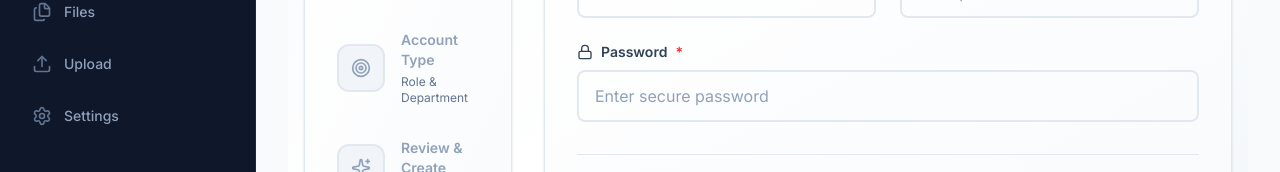
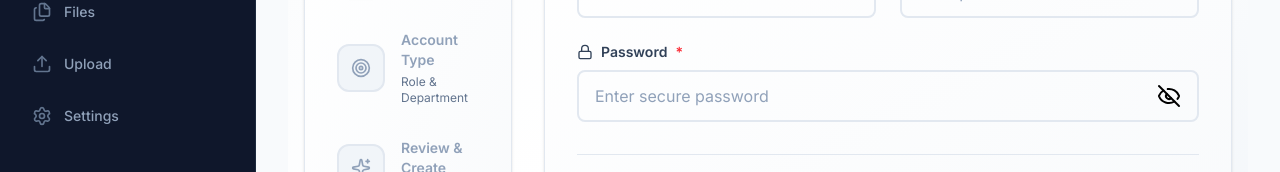
Before and after one commit to JWS-Technology/indep, a Next.js app: page /admin/create-user in a window 1280 px wide. Shown: the part 327-499 px from the top of the page. Built offline with nearby package versions, Linux system fonts and the light colour scheme.

Commit message:
show password feature added

```diff
--- a/app/admin/create-user/page.tsx
+++ b/app/admin/create-user/page.tsx
@@ -18,7 +18,10 @@ import {
     Sparkles,
     Shield,
     GraduationCap,
-    Settings
+    Settings,
+    Eye,
+    EyeOff,
+
 } from "lucide-react";
 
 export default function AddUserPage() {
@@ -40,6 +43,8 @@ export default function AddUserPage() {
         password: false,
         department: false
     });
+
+    const [showPassword, setshowPassword] = useState(false);
 
     const handleSubmit = async (e: React.FormEvent) => {
         e.preventDefault();
@@ -276,18 +281,23 @@ export default function AddUserPage() {
                                                 <span>Password</span>
                                                 <span className="text-red-500">*</span>
                                             </label>
-                                            <div className={`relative rounded-lg border-2 transition-all duration-200 ${isFieldInvalid('password')
+                                            <div className={`relative flex items-center pr-4  rounded-lg border-2 transition-all duration-200 ${isFieldInvalid('password')
                                                 ? 'border-red-300 bg-red-50'
                                                 : 'border-slate-200 hover:border-slate-300 focus-within:border-slate-400'
                                                 }`}>
                                                 <input
-                                                    type="password"
+                                                    type={showPassword ? "text" : "password"}
                                                     placeholder="Enter secure password"
                                                     className="w-full bg-transparent rounded-lg px-4 py-3 text-slate-900 placeholder-slate-400 focus:outline-none"
                                                     value={form.password}
                                                     onChange={(e) => handleInputChange('password', e.target.value)}
                                                     required
                                                 />
+                                                {/* <Eye />
+                                                <EyeOff /> */}
+                                                <div onClick={() => setshowPassword(prev => !prev)}>
+                                                    {showPassword ? <Eye /> : <EyeOff />}
+                                                </div>
                                             </div>
                                             {isFieldInvalid('password') && (
                                                 <p className="text-red-500 text-sm flex items-center space-x-1">
```
